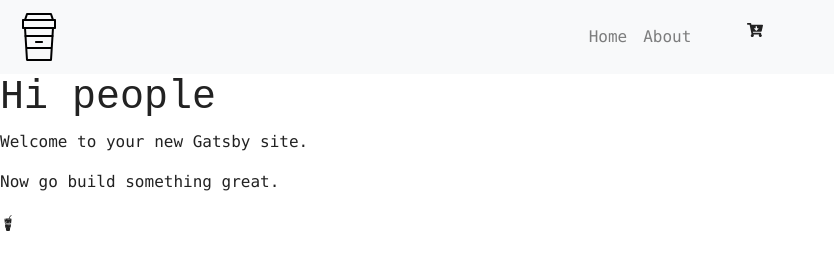
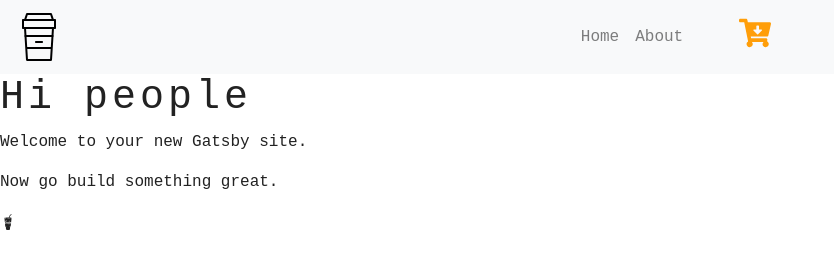
Before and after one commit to Tweeker26/gatsby-coffee-project, a Gatsby site: page / in a window 1280 px wide. Shown: the whole page, without its empty margins (0-834 px from the left). Built offline with nearby package versions, Linux system fonts and the light colour scheme; Gatsby itself is replaced by a stand-in of ours.

Commit message:
Fix styles

```diff
--- a/src/components/layout.css
+++ b/src/components/layout.css
@@ -9,9 +9,20 @@
 body {
   background: var(--mainWhite);
   color: var(--mainDark);
-  font-family: "SFMono-Regular", Consolas, "Roboto Mono", "Droid Sans Mono", "Liberation Mono", Menlo, Courier, monospace !important;
+  font-family: "montserrat", monospace !important;
 }
 
 h1, h2, h3, h4, h5, h6 {
   font-family: "Courier New", Courier, monospace !important;
+  letter-spacing: 0.25rem !important;
 }
+
+.text-yellow {
+  color: var(--mainYellow);
+}
+
+.cart-icon {
+  cursor: pointer;
+  color: var(--mainYellow);
+  font-size: 2rem;
+}
```
